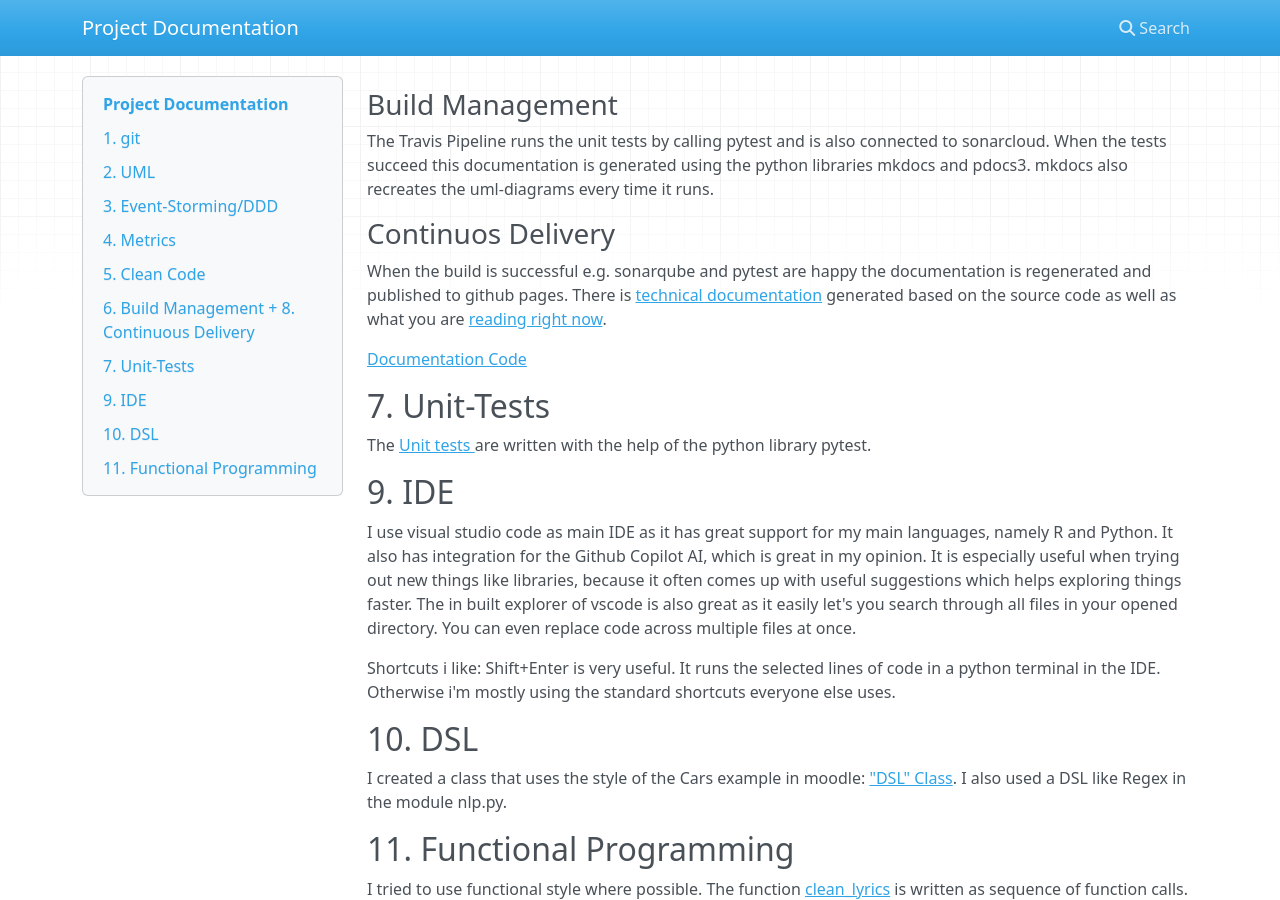
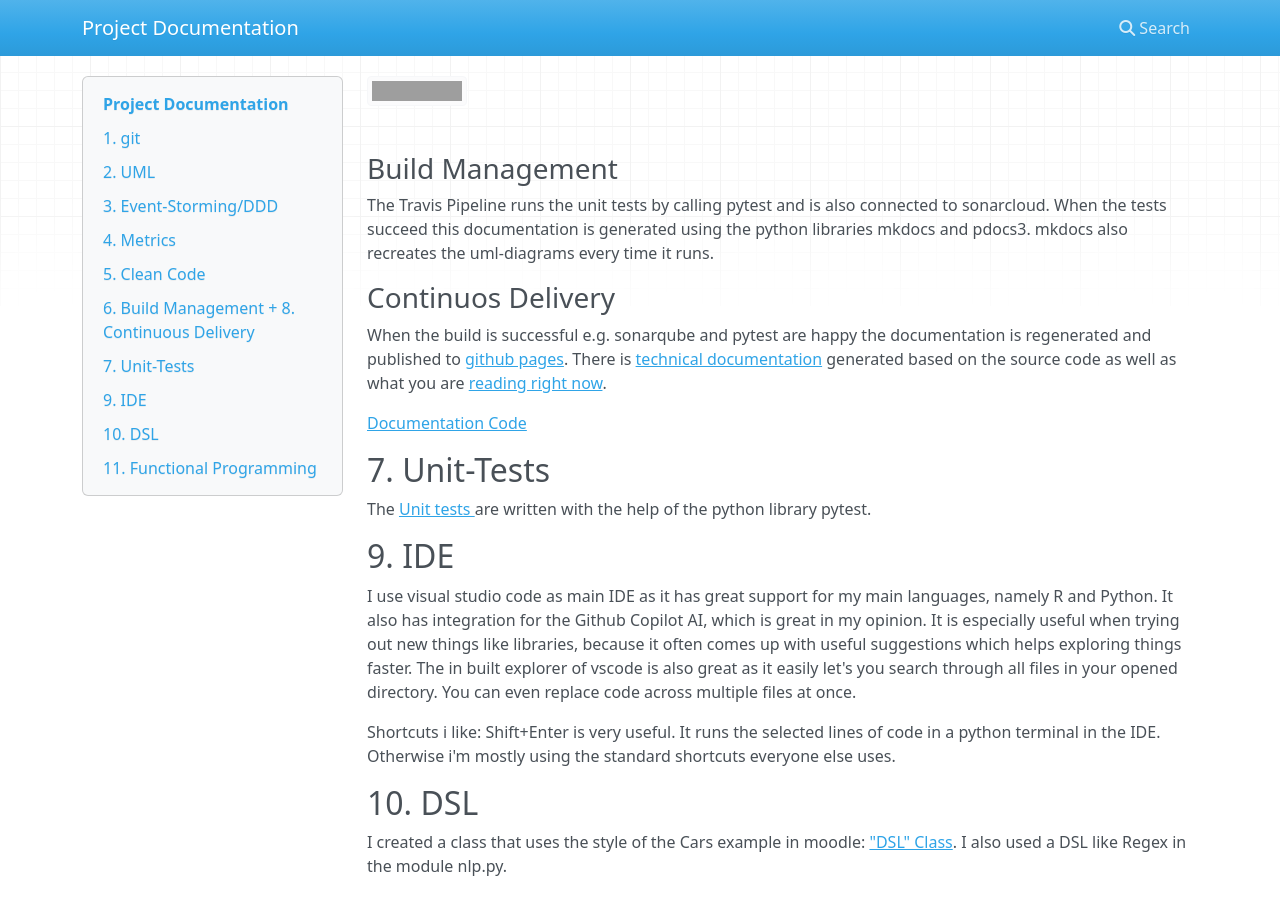
Before and after one commit to JLiekenbrock/lyrics-visualiser, an MkDocs documentation site: the page built from docs/index.md, in a window 1280 px wide and 900 px high, scrolled down 4098 px. Built offline with MkDocs 1.6.1, drawn with Linux system fonts in a browser that asks for light colours; nearby versions of some CDN libraries; part of the change alters nothing that is shown; some of the changed text lies outside the part shown; grey boxes are pictures that could not be loaded.

```diff
--- a/docs/index.md
+++ b/docs/index.md
@@ -7,6 +7,9 @@ This is the Documentatin for my project. I ended up putting a lot of effort on t
 <a href="https://github.com/JLiekenbrock/lyrics-visualiser">Github Repository</a>
 
 ## 2. UML
+
+The UML Diagrams were done with plantuml. They are rerendered on every commit using an mkdocs uml diagram.
+You can find the definitions here: <a href="https://github.com/JLiekenbrock/lyrics-visualiser/tree/gh-pages/UML">UML></a>
 
 ### Use Case Diagram
 ![file](./UML/uc.svg)
@@ -124,7 +127,7 @@ mkdocs also recreates the uml-diagrams every time it runs.
 
 ### Continuos Delivery
 
-When the build is successful e.g. sonarqube and pytest are happy the documentation is regenerated and published to github pages.
+When the build is successful e.g. sonarqube and pytest are happy the documentation is regenerated and published to <a href="https://github.com/JLiekenbrock/lyrics-visualiser/tree/gh-pages">github pages</a>.
 There is  <a href="https://jliekenbrock.github.io/lyrics-visualiser/lyrics-visualiser/index.html">technical documentation</a> generated based on the source code as well as what you are [reading right now](https://jliekenbrock.github.io/lyrics-visualiser/index.html).
 
 [Documentation Code](https://github.com/JLiekenbrock/lyrics-visualiser/blob/main/docs/index.md)
```
